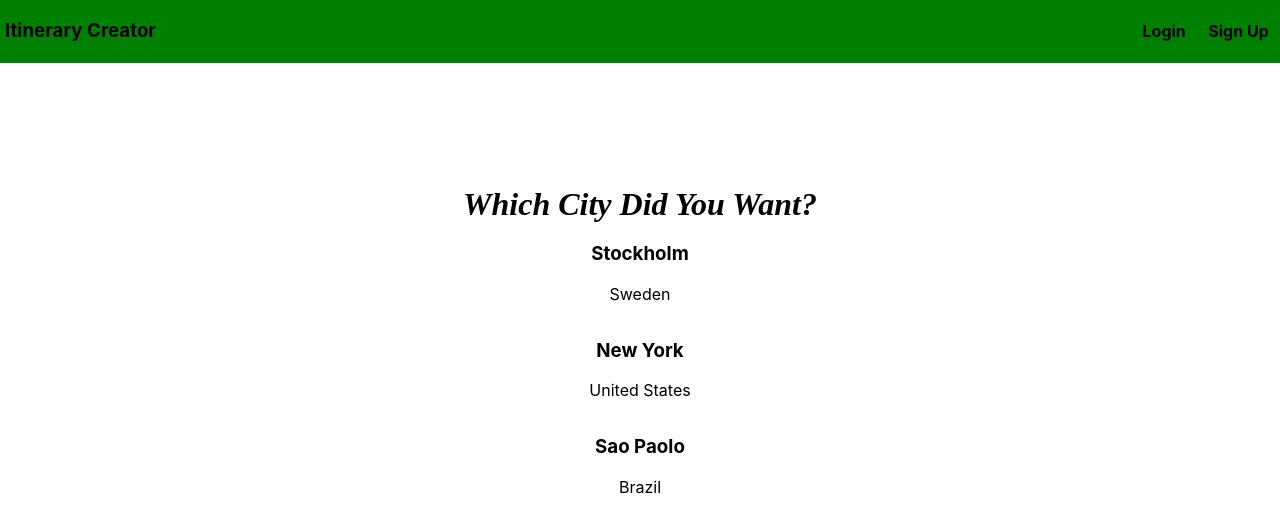
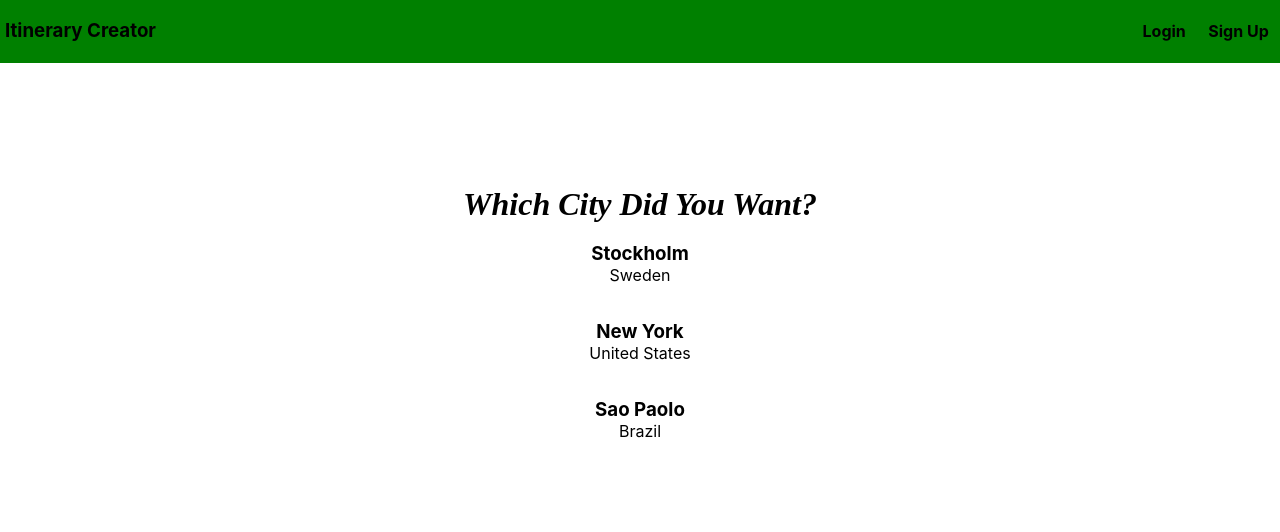
Before and after one commit to brand421/trip-application, a React (Create React App) app in the folder client/: page /searchresults in a window 1280 px wide. Shown: the top 532 px of the page. Built offline with nearby package versions, Linux system fonts and the light colour scheme.

Commit message:
add transition animation to searchresults page

```diff
--- a/client/src/components/SearchResults/SearchResults.tsx
+++ b/client/src/components/SearchResults/SearchResults.tsx
@@ -1,7 +1,26 @@
 import React from "react";
+import { motion } from "framer-motion";
 import "./searchresults.css";
 
 function SearchResults() {
+  const container = {
+    hidden: { opacity: 0, y: "50px" },
+    show: {
+      opacity: 1,
+      y: "0px",
+      transition: {
+        staggerChildren: 0.13,
+      },
+    },
+  };
+
+  const item = {
+    hidden: { opacity: 0, y: "50px" },
+    show: {
+      opacity: 1,
+      y: "0px",
+    },
+  };
   const cities = [
     {
       city: "Stockholm",
@@ -21,14 +40,19 @@ function SearchResults() {
       <div>
         <h1 className="header">Which City Did You Want?</h1>
       </div>
-      <div className="cities__list">
+      <motion.div
+        variants={container}
+        initial="hidden"
+        animate="show"
+        className="cities__list"
+      >
         {cities.map((x, key) => (
-          <div key={key}>
-            <h3>{x.city}</h3>
-            <p>{x.country}</p>
-          </div>
+          <motion.div variants={item} key={key} className="city__list">
+            <h3 className="city__name">{x.city}</h3>
+            <p className="country__name">{x.country}</p>
+          </motion.div>
         ))}
-      </div>
+      </motion.div>
     </div>
   );
 }
--- a/client/src/components/SearchResults/searchresults.css
+++ b/client/src/components/SearchResults/searchresults.css
@@ -16,11 +16,21 @@
 .cities__list {
     display: flex;
     flex-direction: column;
-    align-items: center;
+    align-items:center;
     justify-content: center;
 }
 
 .city__list {
     display: flex;
-    /* flex-direction: column; */
+    flex-direction: column;
+    height: auto;
+    align-content: space-around;
 }
+
+.city__name {
+    margin-bottom: 0;
+}
+
+.country__name {
+    margin-top: 0;
+}
```
